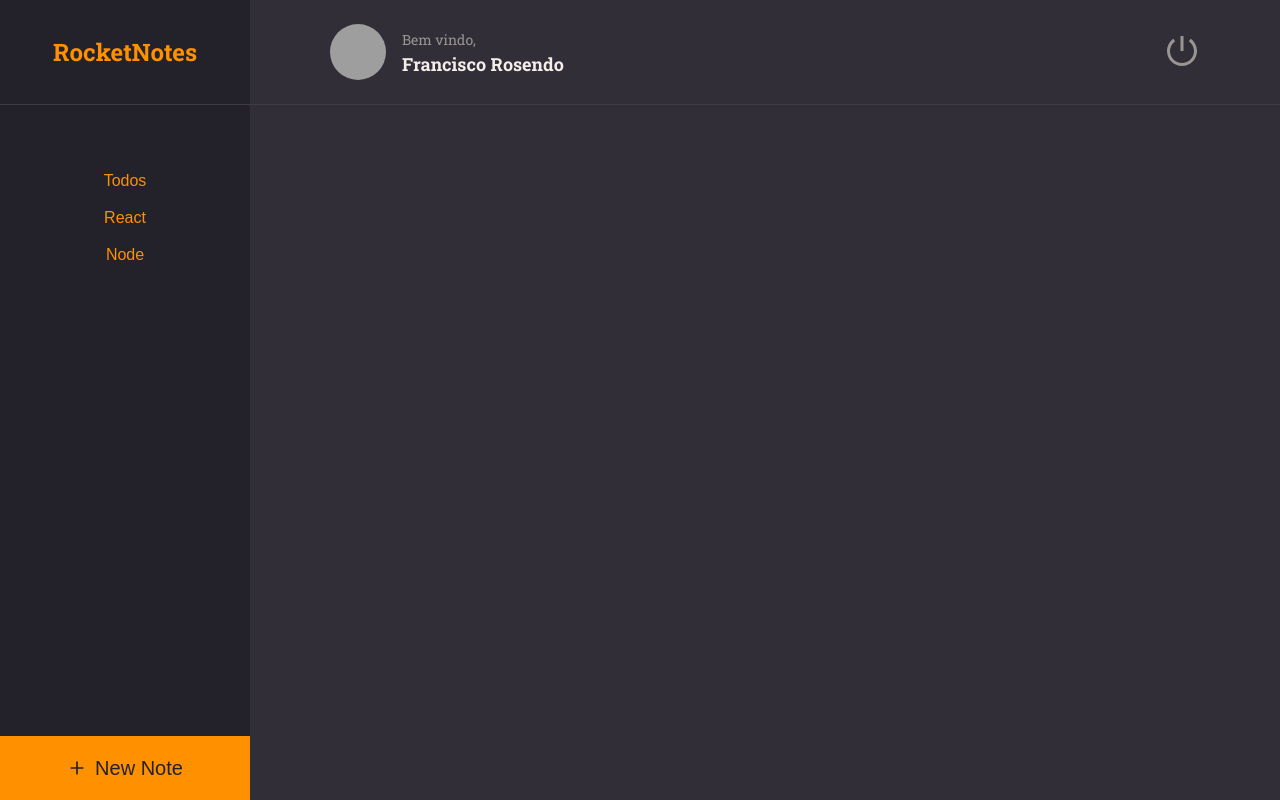
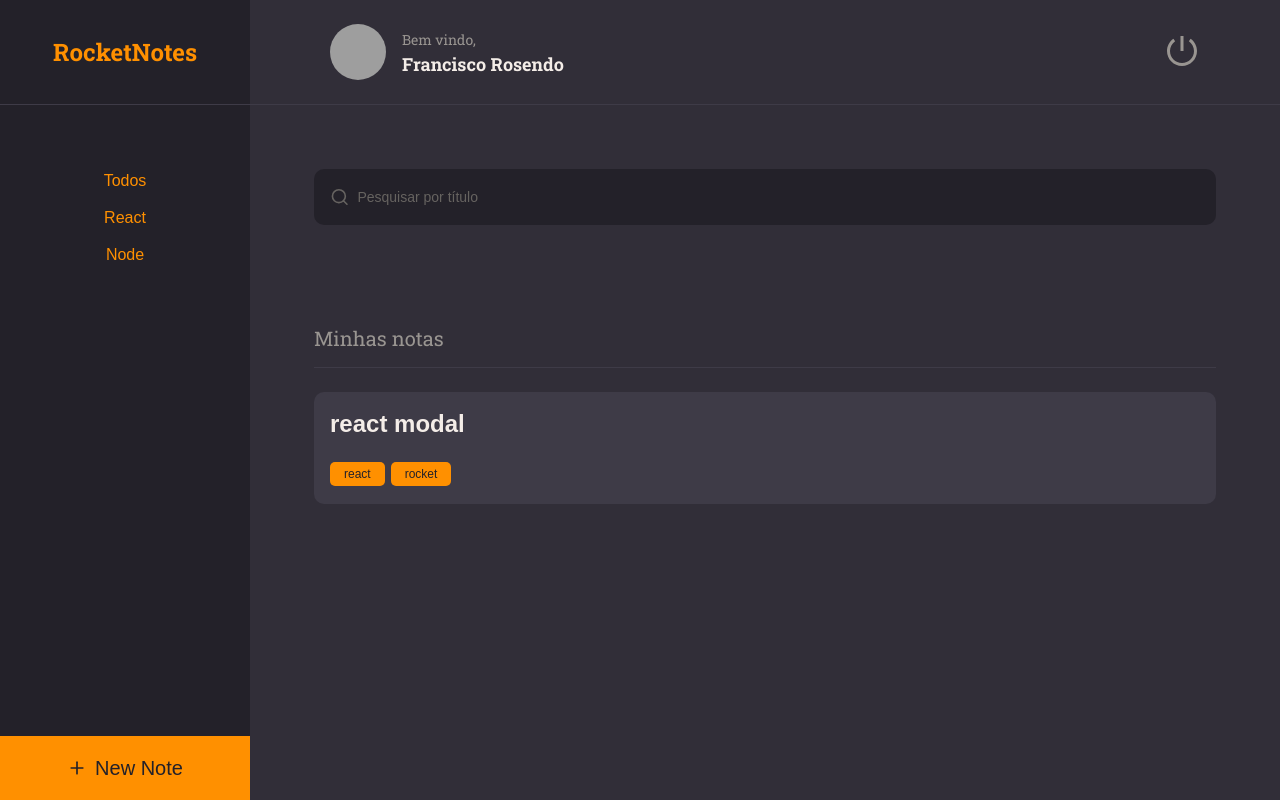
Before and after one commit to rosendo2015/web-react-node-rocketnotes, a React (Vite) app: page / in a window 1280 px wide. Built offline with nearby package versions, Linux system fonts and the light colour scheme; grey boxes are pictures that could not be loaded.

Commit message:
finished Home

```diff
--- /dev/null
+++ b/src/components/Input/index.jsx
@@ -0,0 +1,13 @@
+import { InputContainer } from "./styles"
+
+export function Input({ icon: Icon, ...rest }) {
+    return (
+        <InputContainer>
+            {Icon && <Icon size={20}/>}
+            <input
+                type="text"
+                {...rest}
+            />
+        </InputContainer>
+    )
+}
--- /dev/null
+++ b/src/components/Input/styles.js
@@ -0,0 +1,33 @@
+import styled from "styled-components";
+
+export const InputContainer = styled.div`
+width: 100%;
+
+display: flex;
+align-items: center;
+justify-content: center;
+
+background: ${({theme})=>theme.COLORS.BACKGROUND_900};
+color: ${({theme})=>theme.COLORS.GRAY_300};
+height: 3.5rem;
+border-radius: 0.63rem;
+padding-left: 1rem;
+margin-bottom: 8px;
+
+
+>input{
+    border: none;
+    border-radius: 0.63rem;
+    color: ${({theme})=>theme.COLORS.WHITE};
+    width: 100%;
+    height: 3.5rem;
+    background: transparent;
+   margin-left: 8px;
+
+    &::placeholder{
+    color: ${({theme})=>theme.COLORS.GRAY_300};
+    font-size: 0.875rem;
+    font-weight: 400;
+}
+}
+`
--- /dev/null
+++ b/src/components/Note/index.jsx
@@ -0,0 +1,26 @@
+import { NoteContainer } from "./styles";
+import { Tag } from "../Tag"
+
+export function Note({ data, ...rest }) {
+    return (
+        <NoteContainer>
+
+            <h2>
+                {data.title}
+            </h2>
+            {
+
+                <footer>
+                    {
+                        data.tags.map(tag => {
+                            return (
+                                <Tag key={tag.id} title={tag.name} />
+                            )
+                        })
+                    }
+                </footer>
+            }
+        </NoteContainer>
+
+    )
+}
--- /dev/null
+++ b/src/components/Note/styles.js
@@ -0,0 +1,30 @@
+import styled from "styled-components";
+
+export const NoteContainer = styled.button`
+width: 100%;
+background: ${({theme})=>theme.COLORS.BACKGROUND_700};
+
+border: none;
+border-radius: 0.625rem;
+padding: 1rem;
+margin-bottom: 1rem;
+
+flex-direction: column;
+gap: 1.5rem;
+height: 7rem;
+
+>h2{
+    flex: 1;
+    color: #F4EDE8;
+    font-size: 1.5rem;
+    font-weight: 700;
+    color: ${({theme})=>theme.COLORS.WHITE};
+    text-align: start;
+}
+>footer{
+    width: 100%;
+    display: flex;
+    margin-top: 24px;
+
+}
+`
--- a/src/components/Tag/index.jsx
+++ b/src/components/Tag/index.jsx
@@ -1,8 +1,8 @@
 import { TagContainer } from "./styles";
 
-export function Tag({ title }) {
+export function Tag({ title, ...rest }) {
     return (
-        <TagContainer>
+        <TagContainer {...rest}>
             {title}
         </TagContainer>
     )
--- a/src/pages/Home/index.jsx
+++ b/src/pages/Home/index.jsx
@@ -1,7 +1,12 @@
 import { ContainerHome, Brand, Menu, Search, Content, NewNote } from "./styles";
 import { Header } from "../../components/Header"
 import { ButtonText } from "../../components/ButtonText"
-import { FiPlus } from "react-icons/fi";
+import { Section } from "../../components/Section"
+import { FiPlus, FiSearch } from "react-icons/fi";
+import { Input } from "../../components/Input";
+import { Note } from "../../components/Note";
+
+
 
 export function Home() {
     return (
@@ -16,13 +21,22 @@
                 <li><ButtonText title="Node" /></li>
             </Menu>
             <Search>
-
+                <Input icon={FiSearch} placeholder="Pesquisar por título" />
             </Search>
             <Content>
-
+                <Section title="Minhas notas">
+                    <Note data={{
+                        title:'react modal',
+                        tags:[
+                            {id: '1',name: 'react'},
+                            {id: '2',name: 'rocket'},
+                        ]
+                    }}
+                    />
+                </Section>
             </Content>
             <NewNote>
-                <FiPlus/>
+                <FiPlus />
                 New Note
             </NewNote>
         </ContainerHome>
--- a/src/pages/Home/styles.js
+++ b/src/pages/Home/styles.js
@@ -38,10 +38,13 @@
 }
 `
 export const Search  = styled.div`
+padding: 4rem;
 grid-area: search;
 `
 export const Content  = styled.div`
 grid-area: content;
+padding: 4rem;
+overflow-y: auto;
 `
 export const NewNote = styled.button`
 grid-area: newnote;
```
